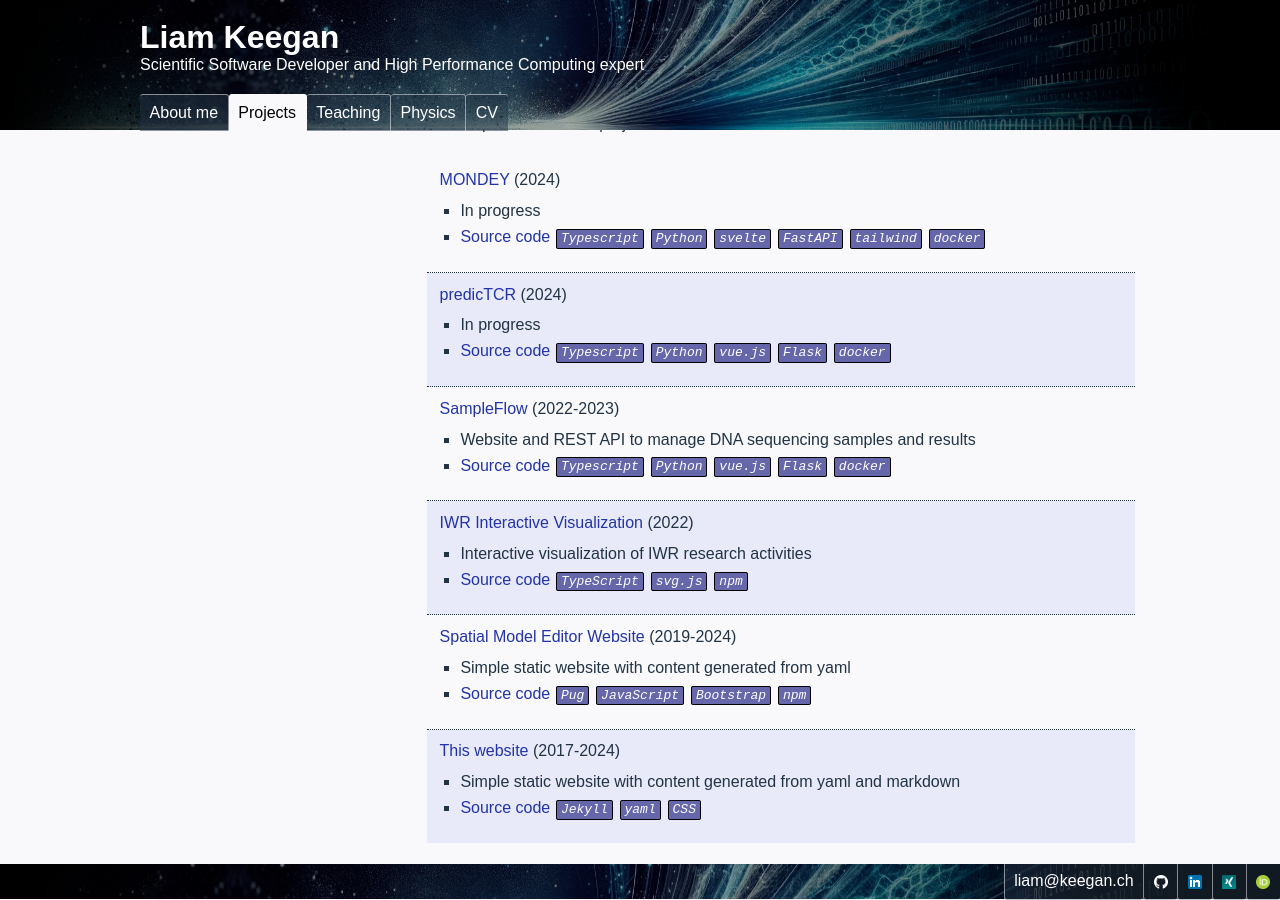
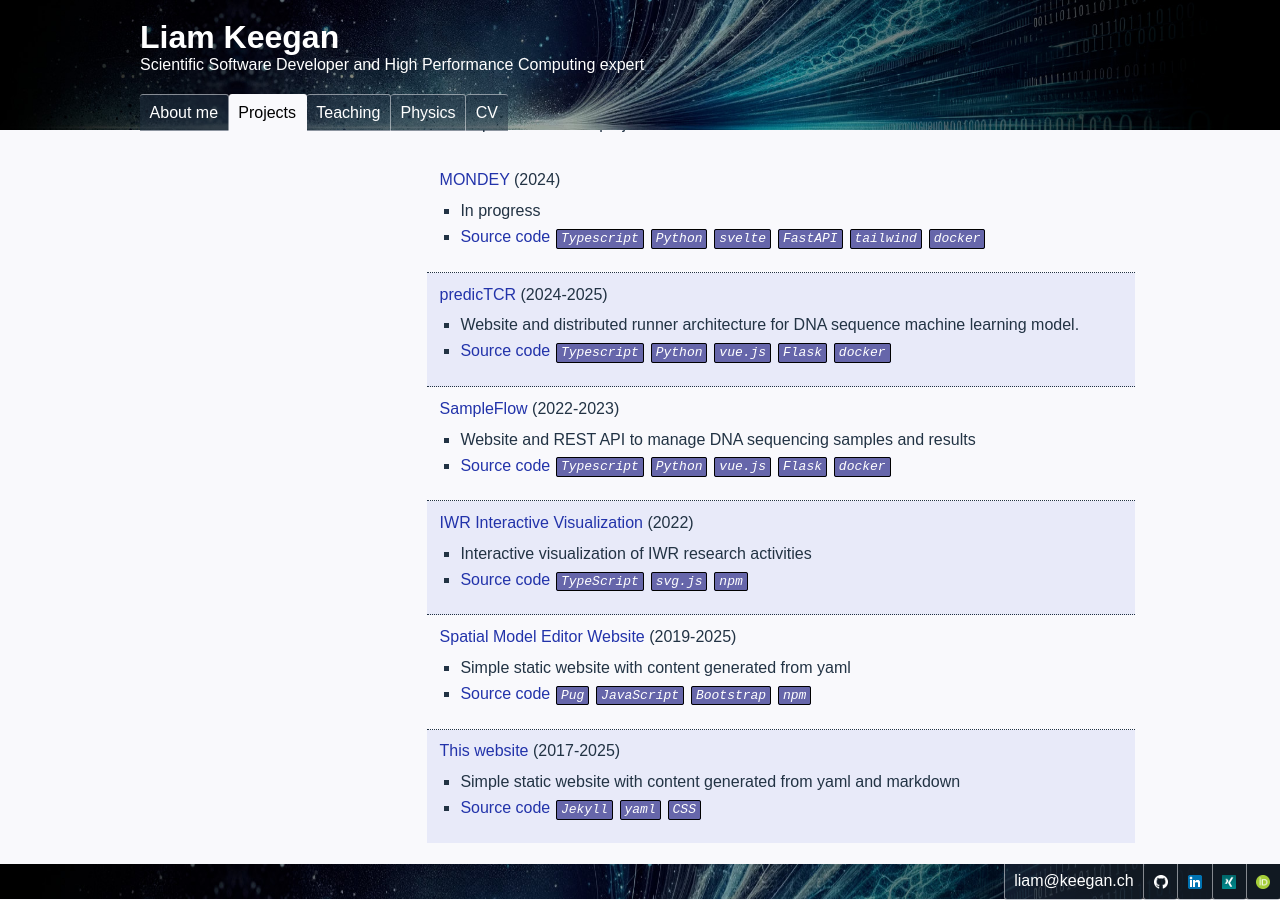
Before and after one commit to lkeegan/lkeegan.github.io, a Jekyll site: the page built from projects.md, in a window 1280 px wide and 900 px high, scrolled down 1191 px. Built offline with Jekyll 4.4.1, drawn with Linux system fonts in a browser that asks for light colours; some of the changed text lies outside the part shown.

Commit message:
update dates and links

```diff
--- a/_data/cv.yml
+++ b/_data/cv.yml
@@ -1,7 +1,7 @@
 - year: 2020-present
   position: Research Software Engineer
   organization: Scientific Software Center
-  url: https://ssc.iwr.uni-heidelberg.de/
+  url: https://ssc.uni-heidelberg.de/
   location: Heidelberg University, Germany
 
 - year: 2019-2021
--- a/_data/projects.yml
+++ b/_data/projects.yml
@@ -1,7 +1,7 @@
 - title: C++ Projects
   description: 'Some open source C++ projects I have worked on'
   items:
-    - year: 2019-2024
+    - year: 2019-2025
       title: Spatial Model Editor
       desc: GUI tool to create and simulate spatial models of bio-chemical reactions
       url: https://spatial-model-editor.github.io
@@ -13,7 +13,7 @@
         - oneTBB
       code: https://github.com/spatial-model-editor/spatial-model-editor
 
-    - year: 2020-2024
+    - year: 2020-2025
       title: Hammingdist
       desc: Fast SIMD/CUDA hamming distance implementation with a Python interface
       url: https://pypi.org/project/hammingdist
@@ -92,10 +92,10 @@
         - docker
       code: https://github.com/ssciwr/mondey
 
-    - year: 2024
+    - year: 2024-2025
       title: predicTCR
-      desc: In progress
-      url: https://predictcr.lkeegan.dev
+      desc: Website and distributed runner architecture for DNA sequence machine learning model.
+      url: https://predictcr.com
       tags:
         - Typescript
         - Python
@@ -126,7 +126,7 @@
         - npm
       code: https://github.com/ssciwr/iwr-interactive-visualization
 
-    - year: 2019-2024
+    - year: 2019-2025
       title: Spatial Model Editor Website
       desc: Simple static website with content generated from yaml
       url: https://spatial-model-editor.github.io
@@ -137,7 +137,7 @@
         - npm
       code: https://github.com/spatial-model-editor/spatial-model-editor.github.io
 
-    - year: 2017-2024
+    - year: 2017-2025
       title: This website
       desc: Simple static website with content generated from yaml and markdown
       url: https://www.keegan.ch
```
Also changed, not shown: .pre-commit-config.yaml.
